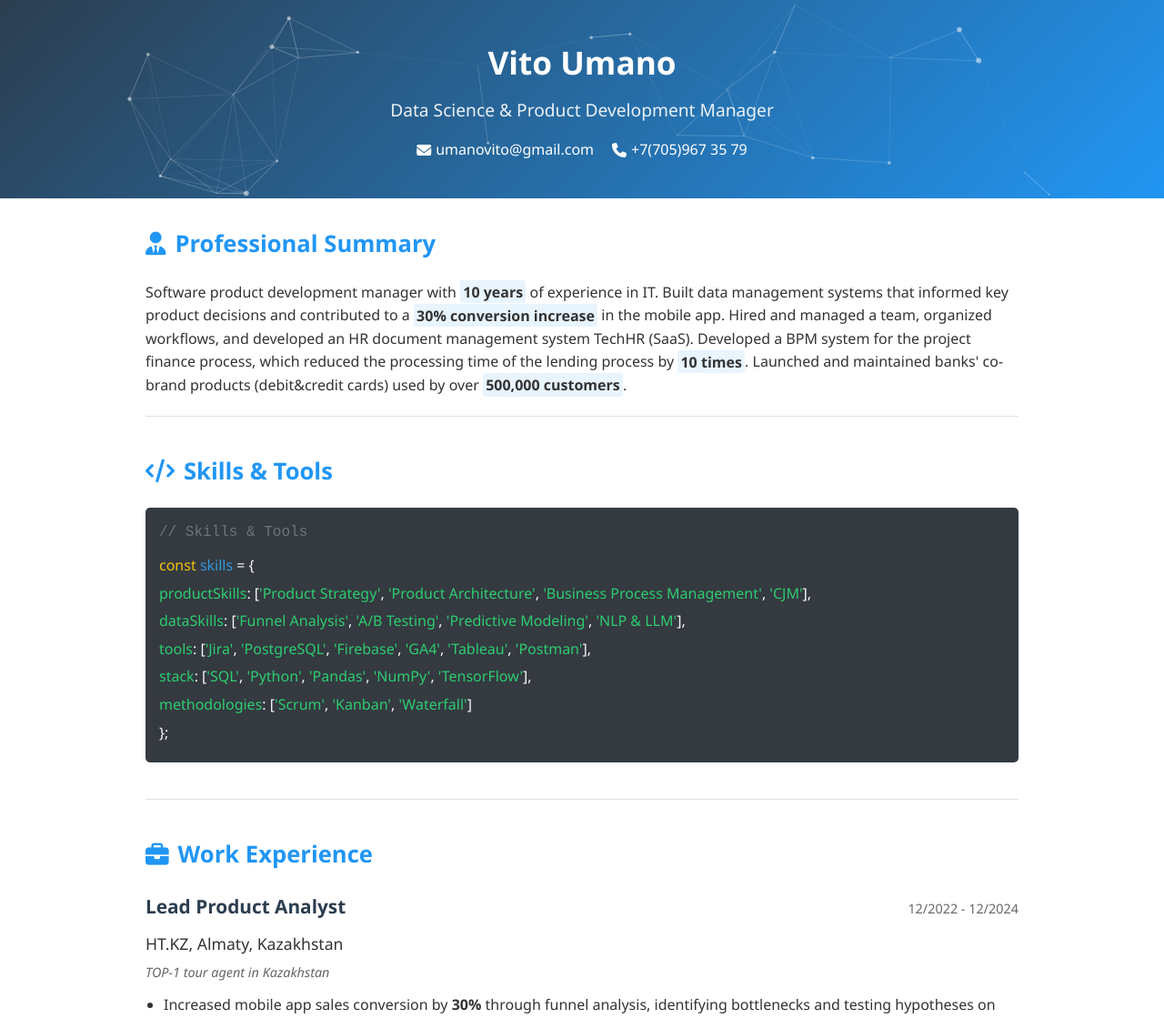
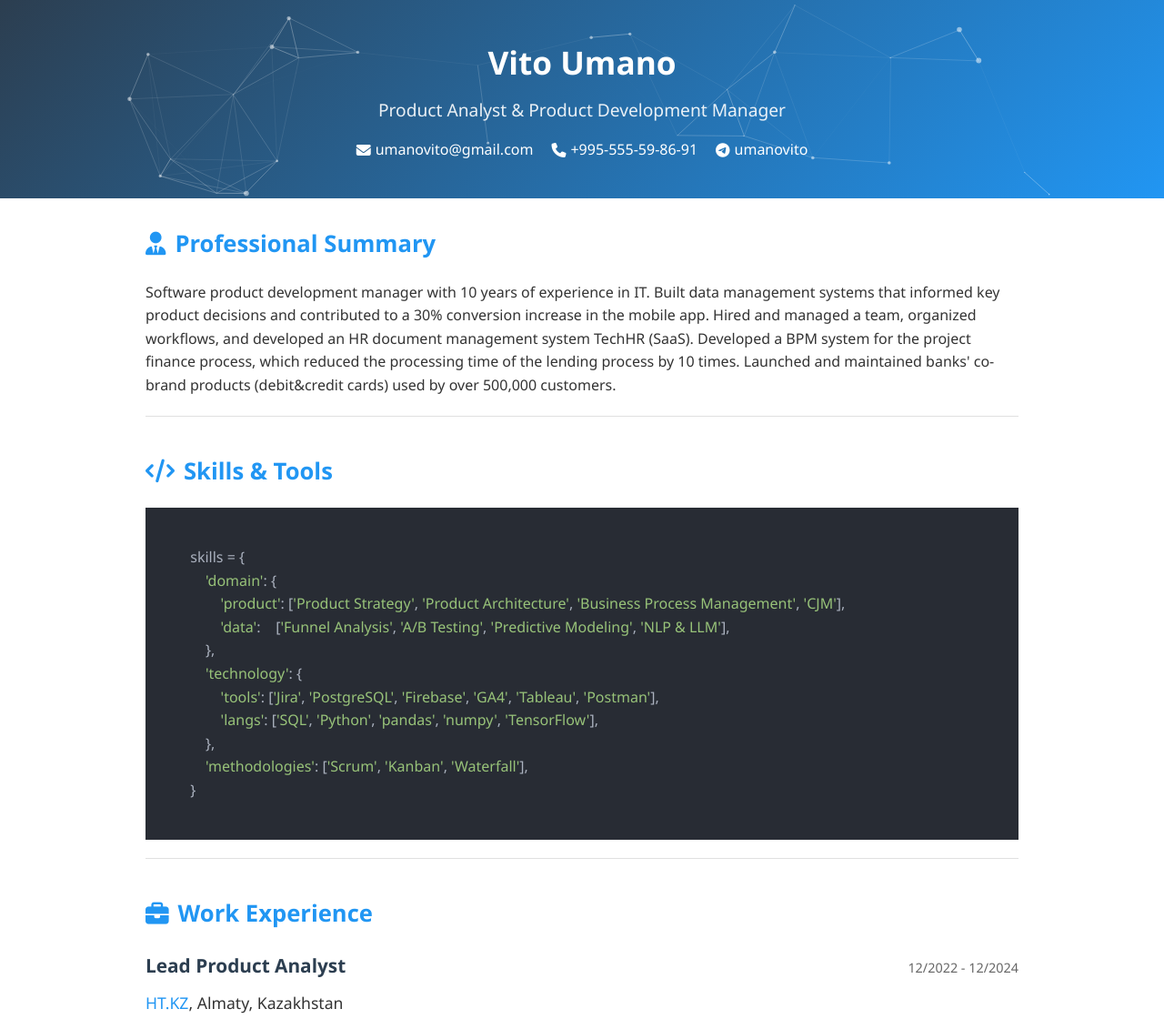
Before and after one commit to umanovito/CV, a plain HTML site: page index.html in a window 1280 px wide. Shown: the top 1120 px of the page at 91% size. Drawn offline with nearby package versions, Linux system fonts and the light colour scheme.

Commit message:
Update index.html

```diff
--- a/index.html
+++ b/index.html
@@ -3,9 +3,17 @@
 <head>
     <meta charset="UTF-8">
     <meta name="viewport" content="width=device-width, initial-scale=1.0">
-    <title>Vito Umano - Resume</title>
+    <title>Vito Umano - CV</title>
     <link rel="stylesheet" href="style.css">
     <link rel="stylesheet" href="https://cdnjs.cloudflare.com/ajax/libs/font-awesome/6.4.0/css/all.min.css">
+    <link
+      rel="stylesheet"
+      href="https://cdnjs.cloudflare.com/ajax/libs/highlight.js/11.8.0/styles/atom-one-dark.min.css"
+    />
+    <!-- сам скрипт highlight.js -->
+    <script src="https://cdnjs.cloudflare.com/ajax/libs/highlight.js/11.8.0/highlight.min.js"></script>
+    <!-- авто‑инициализация подсветки -->
+    <script>hljs.highlightAll();</script>
 </head>
 <body>
     <!-- Header -->
@@ -13,10 +21,13 @@
         <div id="particles-js"></div>
         <div class="container header-content">
             <h1 class="name">Vito Umano</h1>
-            <p class="title">Data Science & Product Development Manager</p>
+            <p class="title">Product Analyst & Product Development Manager</p>
             <div class="contact">
                 <a href="mailto:umanovito@gmail.com"><i class="fas fa-envelope"></i> umanovito@gmail.com</a>
-                <a href="tel:+77059673579"><i class="fas fa-phone"></i> +7(705)967 35 79</a>
+                <a href="tel:+995555598691"><i class="fas fa-phone"></i> +995-555-59-86-91</a>
+                <a href="https://t.me/umanovito" target="_blank" rel="noopener noreferrer">
+                  <i class="fab fa-telegram"></i> umanovito
+                    </a>
             </div>
         </div>
     </header>
@@ -26,23 +37,28 @@
         <!-- Professional Summary -->
         <section class="section">
             <h2 class="section-title"><i class="fas fa-user-tie"></i> Professional Summary</h2>
-            <p>Software product development manager with <span class="highlight">10 years</span> of experience in IT. Built data management systems that informed key product decisions and contributed to a <span class="highlight">30% conversion increase</span> in the mobile app. Hired and managed a team, organized workflows, and developed an HR document management system TechHR (SaaS). Developed a BPM system for the project finance process, which reduced the processing time of the lending process by <span class="highlight">10 times</span>. Launched and maintained banks' co-brand products (debit&credit cards) used by over <span class="highlight">500,000 customers</span>.</p>
+            <p>Software product development manager with 10 years of experience in IT. Built data management systems that informed key product decisions and contributed to a 30% conversion increase in the mobile app. Hired and managed a team, organized workflows, and developed an HR document management system TechHR (SaaS). Developed a BPM system for the project finance process, which reduced the processing time of the lending process by 10 times. Launched and maintained banks' co-brand products (debit&credit cards) used by over 500,000 customers.</p>
         </section>
 
         <!-- Skills -->
         <section class="section">
             <h2 class="section-title"><i class="fas fa-code"></i> Skills & Tools</h2>
 
-            <div class="code-block">
-                <span class="code-line"><span class="code-keyword">const</span> <span class="code-function">skills</span> = {</span>
-                <span class="code-line">  <span class="code-string">productSkills</span>: [<span class="code-string">'Product Strategy'</span>, <span class="code-string">'Product Architecture'</span>, <span class="code-string">'Business Process Management'</span>, <span class="code-string">'CJM'</span>],</span>
-                <span class="code-line">  <span class="code-string">dataSkills</span>: [<span class="code-string">'Funnel Analysis'</span>, <span class="code-string">'A/B Testing'</span>, <span class="code-string">'Predictive Modeling'</span>, <span class="code-string">'NLP & LLM'</span>],</span>
-                <span class="code-line">  <span class="code-string">tools</span>: [<span class="code-string">'Jira'</span>, <span class="code-string">'PostgreSQL'</span>, <span class="code-string">'Firebase'</span>, <span class="code-string">'GA4'</span>, <span class="code-string">'Tableau'</span>, <span class="code-string">'Postman'</span>],</span>
-                <span class="code-line">  <span class="code-string">stack</span>: [<span class="code-string">'SQL'</span>, <span class="code-string">'Python'</span>, <span class="code-string">'Pandas'</span>, <span class="code-string">'NumPy'</span>, <span class="code-string">'TensorFlow'</span>],</span>
-                <span class="code-line">  <span class="code-string">methodologies</span>: [<span class="code-string">'Scrum'</span>, <span class="code-string">'Kanban'</span>, <span class="code-string">'Waterfall'</span>]</span>
-                <span class="code-line">};</span>
-            </div>
+            <pre><code class="language-javascript">
+        skills = {
+            'domain': {
+                'product': ['Product Strategy', 'Product Architecture', 'Business Process Management', 'CJM'],
+                'data':    ['Funnel Analysis', 'A/B Testing', 'Predictive Modeling', 'NLP & LLM'],
+            },
+            'technology': {
+                'tools': ['Jira', 'PostgreSQL', 'Firebase', 'GA4', 'Tableau', 'Postman'],
+                'langs': ['SQL', 'Python', 'pandas', 'numpy', 'TensorFlow'],
+            },
+            'methodologies': ['Scrum', 'Kanban', 'Waterfall'],
+        }
+            </code></pre>
         </section>
+
 
         <!-- Experience -->
         <section class="section">
@@ -53,7 +69,7 @@
                     <h3 class="job-title">Lead Product Analyst</h3>
                     <span class="date">12/2022 - 12/2024</span>
                 </div>
-                <div class="company">HT.KZ, Almaty, Kazakhstan</div>
+                <div class="company"><a href="https://ht.kz/" target="_blank" rel="noopener noreferrer">HT.KZ</a>, Almaty, Kazakhstan</div>
                 <div class="company-description">TOP-1 tour agent in Kazakhstan</div>
                 <ul class="responsibilities">
                     <li>Increased mobile app sales conversion by <strong>30%</strong> through funnel analysis, identifying bottlenecks and testing hypotheses on historical data</li>
@@ -115,7 +131,7 @@
                     <h3 class="job-title">Lead Business Analyst</h3>
                     <span class="date">10/2019 - 10/2020</span>
                 </div>
-                <div class="company">Bank Dom.rf, Moscow, Russia</div>
+                <div class="company"><a href="https://domrf.com/" target="_blank" rel="noopener noreferrer">Bank Dom.rf</a>, Moscow, Russia</div>
                 <div class="company-description">TOP-3 bank in mortgage and project financing in Russia</div>
                 <ul class="responsibilities">
                     <li>Led the <strong>digital transformation</strong> of the project financing process, increasing application processing speed by <strong>3×</strong></li>
@@ -133,7 +149,7 @@
                     <h3 class="job-title">Product Owner</h3>
                     <span class="date">04/2019 - 09/2019</span>
                 </div>
-                <div class="company">T1 Consulting (T1 group), Moscow, Russia</div>
+                <div class="company"><a href="https://www.t1-consulting.ru/" target="_blank" rel="noopener noreferrer">T1 Consulting (T1 group)</a>, Moscow, Russia</div>
                 <div class="company-description">TOP-10 Russian IT company specializes in product development and digital platform engineering</div>
                 <ul class="responsibilities">
                     <li>Initiated and led the development of an <strong>internal MVP</strong>: a performance monitoring system for IT infrastructure and employee activity tracking</li>
@@ -150,7 +166,7 @@
                     <h3 class="job-title">Business analyst</h3>
                     <span class="date">04/2017 - 09/2018</span>
                 </div>
-                <div class="company">Tinkoff Bank, Moscow, Russia</div>
+                <div class="company"><a href="https://www.tbank.ru/" target="_blank" rel="noopener noreferrer">TBank</a>, Moscow, Russia</div>
                 <div class="company-description">TOP-3 largest bank in Russia, an online ecosystem of financial and lifestyle services for over <strong>40 million clients</strong></div>
                 <ul class="responsibilities">
                     <li>Designed and launched a <strong>new in-person credit card distribution process</strong> in malls and stores → Increased conversion to first purchase by <strong>30%</strong>, reduced time to receive a card from <strong>1 day to 20 minutes</strong></li>
@@ -163,7 +179,7 @@
                     <h3 class="job-title">BI Consultant</h3>
                     <span class="date">12/2015 - 10/2016</span>
                 </div>
-                <div class="company">GMSC, Moscow, Russia</div>
+                <div class="company"><a href="https://www.gmcs.ru/en/" target="_blank" rel="noopener noreferrer">GMCS</a>, Moscow, Russia</div>
                 <div class="company-description">An IT company specializes in business applications implementation and software development</div>
                 <ul class="responsibilities">
                     <li>Implemented <strong>budgeting systems</strong> for X5 Retail Group and Ammoni plant using IBM Cognos</li>
@@ -180,7 +196,7 @@
                     <h3 class="job-title">BS&MS, Applied Math and Physics</h3>
                     <span class="date">09/2008 - 08/2014</span>
                 </div>
-                <div class="school">Moscow Institute of Physics and Technology, Moscow, Russia</div>
+                <div class="school"><a href="https://eng.mipt.ru/" target="_blank" rel="noopener noreferrer">Moscow Institute of Physics and Technology</a>, Moscow, Russia</div>
             </div>
         </section>
     </div>
```
